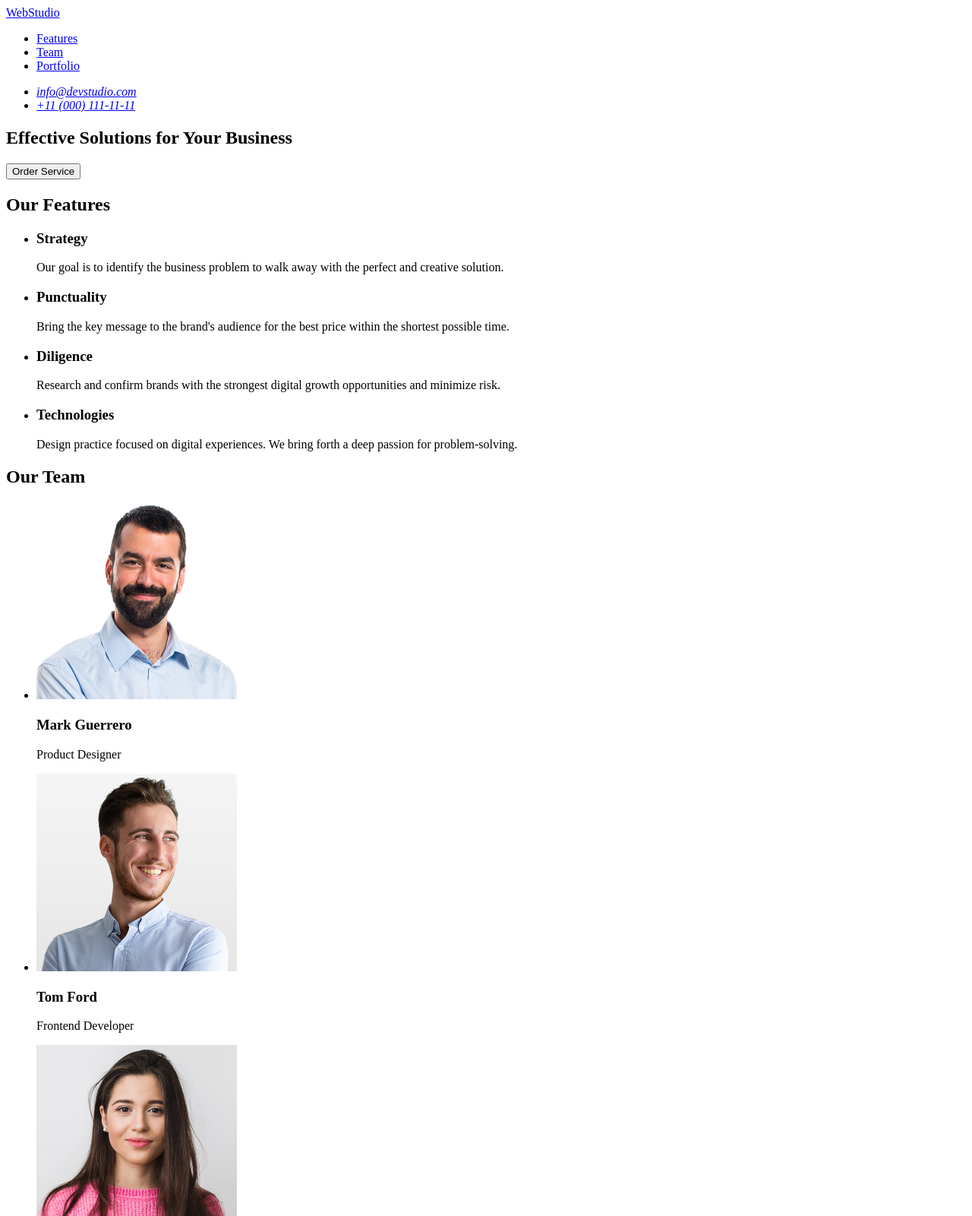
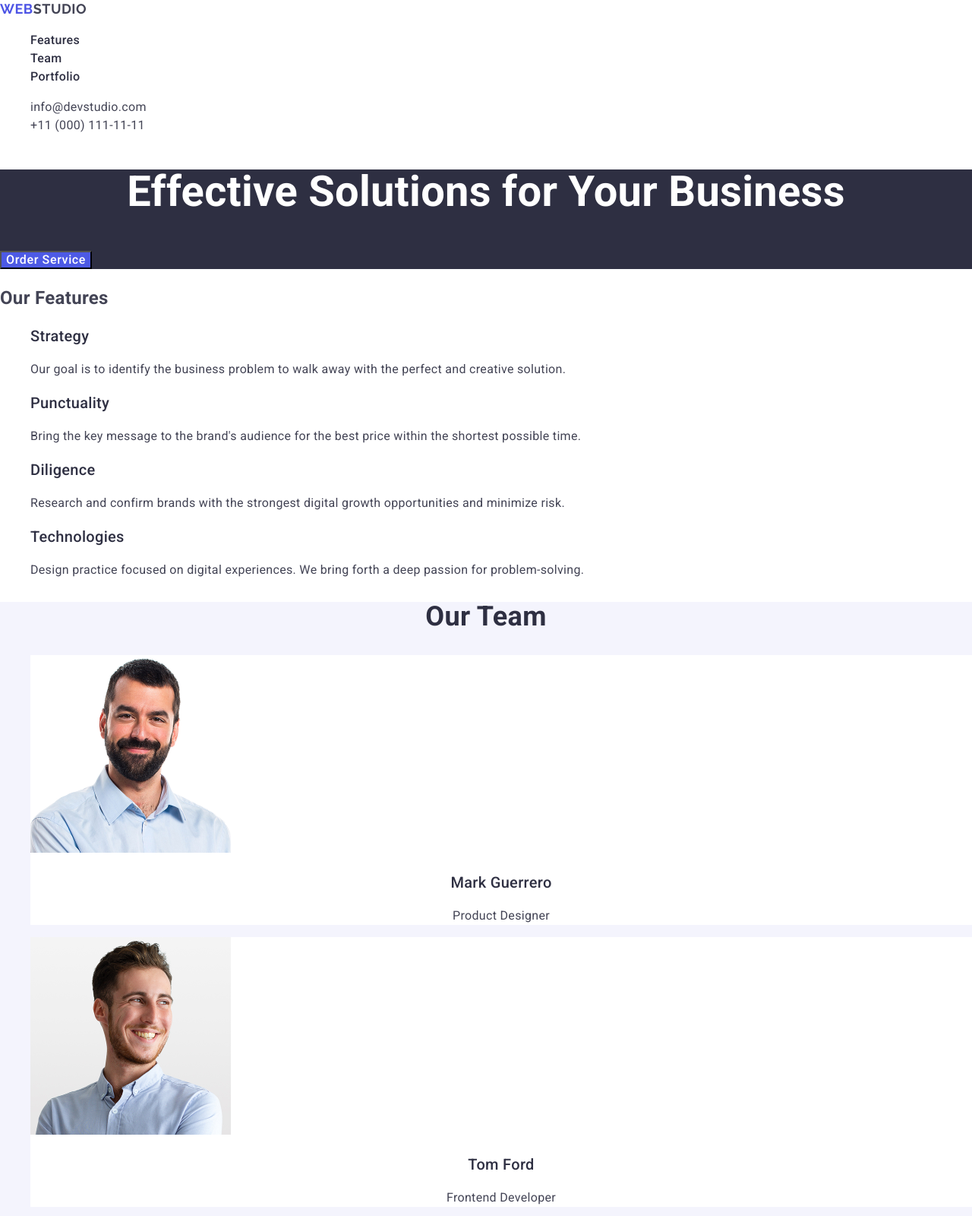
Before and after one commit to Morello2/goit-markup-hw-02, a plain HTML site: page index.html in a window 1280 px wide. Shown: the top 1600 px of the page at 76% size. Drawn offline with nearby package versions, Linux system fonts and the light colour scheme.

Commit message:
ready home work

```diff
--- /dev/null
+++ b/css/common.css
@@ -0,0 +1,32 @@
+body {
+  font-family: "Roboto", sans-serif;
+  font-size: 16px;
+  line-height: 1.5;
+  letter-spacing: 0.02em;
+  color: #434455;
+}
+
+ul {
+  list-style: none;
+}
+a {
+  text-decoration: none;
+  color: inherit;
+}
+button {
+  cursor: pointer;
+}
+address {
+  font-style: normal;
+}
+.logo {
+  font-family: "Raleway", sans-serif;
+  font-weight: 700;
+  font-size: 18px;
+  line-height: 1.33;
+  letter-spacing: 0.03em;
+  text-transform: uppercase;
+}
+.logo-accent {
+  color: #4d54e5;
+}
--- /dev/null
+++ b/css/features.css
@@ -0,0 +1,7 @@
+
+.feature-caption {
+font-weight: 500;
+font-size: 20px;
+line-height: 1.2;
+color: #2e2f42;
+}
--- /dev/null
+++ b/css/footer.css
@@ -0,0 +1,6 @@
+.footer {
+  background-color: #2e2f42;
+}
+.footer-text {
+  color: #f4f4fd;
+}
--- /dev/null
+++ b/css/header.css
@@ -0,0 +1,12 @@
+.nav {
+  font-weight: 500;
+  color: #2e2f42;
+}
+.nav-link:hover,
+.nav-link:focus {
+  color: #404bbf;
+}
+.address-link:hover,
+.address-link:focus {
+  color: #404bbf;
+}
--- /dev/null
+++ b/css/hero.css
@@ -0,0 +1,20 @@
+.hero {
+  background-color: #2e2f42;
+}
+.hero-title {
+  font-weight: 700;
+  font-size: 56px;
+  line-height: 1.07;
+  text-align: center;
+  color: #fff;
+}
+.btn {
+  background-color: #4d5ae5;
+  font-weight: 500;
+  letter-spacing: 0.04em;
+  color: #fff;
+}
+.btn:hover,
+.btn:focus {
+  background-color: #404bbf;
+}
--- /dev/null
+++ b/css/main.css
@@ -0,0 +1,8 @@
+@import "./common.css";
+
+@import "./header.css";
+@import "./hero.css";
+@import "./features.css";
+@import "./team.css";
+@import "./portfolio.css";
+@import "./footer.css";
--- /dev/null
+++ b/css/portfolio.css
@@ -0,0 +1,14 @@
+.portfolio {
+  color: #2e2f42;
+}
+.portfolio-title {
+  font-weight: 700;
+  font-size: 36px;
+  line-height: 1.11;
+  text-align: center;
+}
+.portfolio-caption {
+  font-weight: 500;
+  font-size: 20px;
+  line-height: 1.2;
+}
--- /dev/null
+++ b/css/team.css
@@ -0,0 +1,23 @@
+.team {
+  background-color: #f4f4fd;
+}
+.team-title {
+  font-weight: 700;
+  font-size: 36px;
+  line-height: 1.11;
+  text-align: center;
+  color: #2e2f42;
+}
+.team-item {
+  background-color: #fff;
+}
+.team-name {
+  font-weight: 500;
+  font-size: 20px;
+  line-height: 1.2;
+  text-align: center;
+  color: #2e2f42;
+}
+.team-role {
+  text-align: center;
+}
--- a/index.html
+++ b/index.html
@@ -1,61 +1,89 @@
 <!doctype html>
 <html lang="en">
   <head>
+    <link rel="preconnect" href="https://fonts.googleapis.com" />
+    <link rel="preconnect" href="https://fonts.gstatic.com" crossorigin />
+    <link
+      href="https://fonts.googleapis.com/css2?family=Raleway:ital,wght@0,100..900;1,100..900&family=Roboto:ital,wght@0,100..900;1,100..900&display=swap"
+      rel="stylesheet"
+    />
     <meta charset="UTF-8" />
     <meta name="viewport" content="width=device-width, initial-scale=1.0" />
-    <title>Homework 1</title>
+    <title>Homework</title>
+    <link
+      rel="stylesheet"
+      href="https://cdnjs.cloudflare.com/ajax/libs/modern-normalize/3.0.1/modern-normalize.min.css"
+      integrity="sha512-q6WgHqiHlKyOqslT/lgBgodhd03Wp4BEqKeW6nNtlOY4quzyG3VoQKFrieaCeSnuVseNKRGpGeDU3qPmabCANg=="
+      crossorigin="anonymous"
+      referrerpolicy="no-referrer"
+    />
+    <link rel="stylesheet" href="./css/main.css" />
   </head>
   <body>
-    <header id="header">
-      <a href="./index.html">WebStudio</a>
-      <nav>
-        <ul>
-          <li><a href="#features">Features</a></li>
-          <li><a href="#team">Team</a></li>
-          <li><a href="#portfolio">Portfolio</a></li>
+    <header class="header" id="header">
+      <a class="logo" href="./index.html"
+        ><span class="logo-accent">Web</span>Studio</a
+      >
+      <nav class="nav">
+        <ul class="nav-list">
+          <li class="nav-item">
+            <a class="nav-link" href="#features">Features</a>
+          </li>
+          <li class="nav-item"><a class="nav-link" href="#team">Team</a></li>
+          <li class="nav-item">
+            <a class="nav-link" href="#portfolio">Portfolio</a>
+          </li>
         </ul>
       </nav>
-      <address>
-        <ul>
-          <li><a href="mailto:info@devstudio.com">info@devstudio.com</a></li>
-          <li><a href="tel:+110001111111">+11 (000) 111-11-11</a></li>
+      <address class="address">
+        <ul class="address-list">
+          <li class="address-item">
+            <a class="address-link" href="mailto:info@devstudio.com"
+              >info@devstudio.com</a
+            >
+          </li>
+          <li class="address-item">
+            <a class="address-link" href="tel:+110001111111"
+              >+11 (000) 111-11-11</a
+            >
+          </li>
         </ul>
       </address>
     </header>
     <main>
       <!-- Hero   -->
-      <section id="hero">
-        <h1>Effective Solutions for Your Business</h1>
-        <button type="button">Order Service</button>
+      <section class="hero" id="hero">
+        <h1 class="hero-title">Effective Solutions for Your Business</h1>
+        <button class="btn" type="button">Order Service</button>
       </section>
       <!-- Features -->
-      <section id="features">
-        <h2>Our Features</h2>
-        <ul>
-          <li>
-            <h3>Strategy</h3>
-            <p>
+      <section class="features" id="features">
+        <h2 class="features-title">Our Features</h2>
+        <ul class="features-list">
+          <li class="features-item">
+            <h3 class="feature-caption">Strategy</h3>
+            <p class="feature-text">
               Our goal is to identify the business problem to walk away with the
               perfect and creative solution.
             </p>
           </li>
-          <li>
-            <h3>Punctuality</h3>
-            <p>
+          <li class="features-item">
+            <h3 class="feature-caption">Punctuality</h3>
+            <p class="feature-text">
               Bring the key message to the brand's audience for the best price
               within the shortest possible time.
             </p>
           </li>
-          <li>
-            <h3>Diligence</h3>
-            <p>
+          <li class="features-item">
+            <h3 class="feature-caption">Diligence</h3>
+            <p class="feature-text">
               Research and confirm brands with the strongest digital growth
               opportunities and minimize risk.
             </p>
           </li>
-          <li>
-            <h3>Technologies</h3>
-            <p>
+          <li class="features-item">
+            <h3 class="feature-caption">Technologies</h3>
+            <p class="feature-text">
               Design practice focused on digital experiences. We bring forth a
               deep passion for problem-solving.
             </p>
@@ -63,123 +91,126 @@
         </ul>
       </section>
       <!-- Team   -->
-      <section id="team">
-        <h2>Our Team</h2>
-        <ul>
-          <li>
+      <section class="team" id="team">
+        <h2 class="team-title">Our Team</h2>
+        <ul class="team-list">
+          <li class="team-item">
             <img
+              class="team-ava"
               src="./images/team-1.jpg"
               alt="Mark Guerrero"
               width="264"
               height="260"
             />
-            <h3>Mark Guerrero</h3>
-            <p>Product Designer</p>
+            <h3 class="team-name">Mark Guerrero</h3>
+            <p class="team-role">Product Designer</p>
           </li>
-          <li>
+          <li class="team-item">
             <img
               src="./images/team-2.jpg"
               alt="Tom Ford"
               width="264"
               height="260"
             />
-            <h3>Tom Ford</h3>
-            <p>Frontend Developer</p>
+            <h3 class="team-name">Tom Ford</h3>
+            <p class="team-role">Frontend Developer</p>
           </li>
-          <li>
+          <li class="team-item">
             <img
               src="./images/team-3.jpg"
               alt="Camila Garcia"
               width="264"
               height="260"
             />
-            <h3>Camila Garcia</h3>
-            <p>Marketing</p>
+            <h3 class="team-name">Camila Garcia</h3>
+            <p class="team-role">Marketing</p>
           </li>
-          <li>
+          <li class="team-item">
             <img
               src="./images/team-4.jpg"
               alt="Daniel Wilson"
               width="264"
               height="260"
             />
-            <h3>Daniel Wilson</h3>
-            <p>UI Designer</p>
+            <h3 class="team-name">Daniel Wilson</h3>
+            <p class="team-role">UI Designer</p>
           </li>
         </ul>
       </section>
       <!-- Portfolio -->
-      <section id="portfolio">
-        <h2>Our Portfolio</h2>
-        <ul>
-          <li>
+      <section class="portfolio" id="portfolio">
+        <h2 class="portfolio-title">Our Portfolio</h2>
+        <ul class="portfolio-list">
+          <li class="portfolio-item">
             <img
+              class="portfolio-img"
               src="./images/portfolio-1.jpg"
-              alt="Portfolio 1"
+              alt="banking app"
               width="360"
-              height="300"
             />
-            <h3>Banking App</h3>
-            <p>App</p>
+            <h3 class="portfolio-caption">Banking App</h3>
+            <p class="portfolio-text">App</p>
           </li>
-          <li>
+          <li class="portfolio-item">
             <img
+              class="portfolio-img"
               src="./images/portfolio-2.jpg"
-              alt="Portfolio 2"
+              alt="cashless payment"
               width="360"
-              height="300 "
             />
-            <h3>Cashless Payment</h3>
-            <p>Marketing</p>
+            <h3 class="portfolio-caption">Cashless Payment</h3>
+            <p class="portfolio-text">Marketing</p>
           </li>
-          <li>
+          <li class="portfolio-item">
             <img
+              class="portfolio-img"
               src="./images/portfolio-3.jpg"
-              alt="Portfolio 3"
+              alt="meditation app"
               width="360"
-              height="300 "
             />
-            <h3>Meditation App</h3>
-            <p>App</p>
+            <h3 class="portfolio-caption">Meditation App</h3>
+            <p class="portfolio-text">App</p>
           </li>
-          <li>
+          <li class="portfolio-item">
             <img
+              class="portfolio-img"
               src="./images/portfolio-4.jpg"
-              alt="Portfolio 4"
+              alt="taxi service"
               width="360"
-              height="300"
             />
-            <h3>Taxi Service</h3>
-            <p>Marketing</p>
+            <h3 class="portfolio-caption">Taxi Service</h3>
+            <p class="portfolio-text">Marketing</p>
           </li>
-          <li>
+          <li class="portfolio-item">
             <img
+              class="portfolio-img"
               src="./images/portfolio-5.jpg"
-              alt="Portfolio 5"
+              alt="screen illustrations"
               width="360"
-              height="300"
             />
-            <h3>Screen Illustrations</h3>
-            <p>Design</p>
+            <h3 class="portfolio-caption">Screen Illustrations</h3>
+            <p class="portfolio-text">Design</p>
           </li>
-          <li>
+          <li class="portfolio-item">
             <img
+              class="portfolio-img"
               src="./images/portfolio-6.jpg"
-              alt="Portfolio 6"
+              alt="online courses"
               width="360"
-              height="300"
             />
-            <h3>Online Courses</h3>
-            <p>Marketing</p>
+            <h3 class="portfolio-caption">Online Courses</h3>
+            <p class="portfolio-text">Marketing</p>
           </li>
         </ul>
       </section>
     </main>
-    <footer id="footer">
-      <a href="./index.html">WebStudio</a>
-      <p>
+    <footer class="footer" id="footer">
+      <a class="logo" href="./index.html"
+        ><span class="logo-accent">Web</span>Studio</a
+      >
+      <p class="footer-text">
         Increase the flow of customers and sales for your business with digital
-        marketing & growth solutions.
+        marketing &amp; growth solutions.
       </p>
     </footer>
   </body>
```
